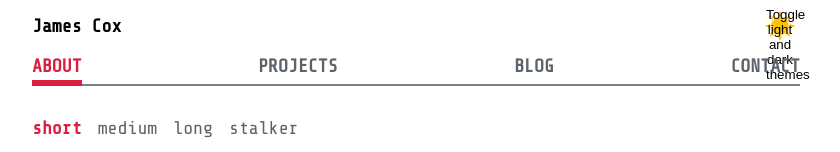
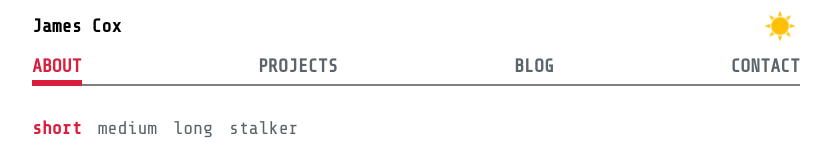
Before and after one commit to jamesncox/portfolio-v2, a React (Create React App) app: page / in a window 1280 px wide. Shown: the top 152 px of the page, without its empty margins (224-1064 px from the left). Built offline with nearby package versions, Linux system fonts and the light colour scheme.

Commit message:
Comment out <title> and <desc> in Toggle.js

```diff
--- a/src/components/layout/Toggle.js
+++ b/src/components/layout/Toggle.js
@@ -40,8 +40,8 @@ export default function Toggle() {
             onClick={(e) => switchTheme(e)}
             aria-labelledby="toggle-icon toggle-desc"
         >
-            <title id="toggle-icon" lang="en">Light dark toggle</title>
-            <desc id="toggle-desc">Toggle light and dark themes</desc>
+            {/* <title id="toggle-icon" lang="en">Light dark toggle</title>
+            <desc id="toggle-desc"></desc> */}
         </button>
     )
 }
```
